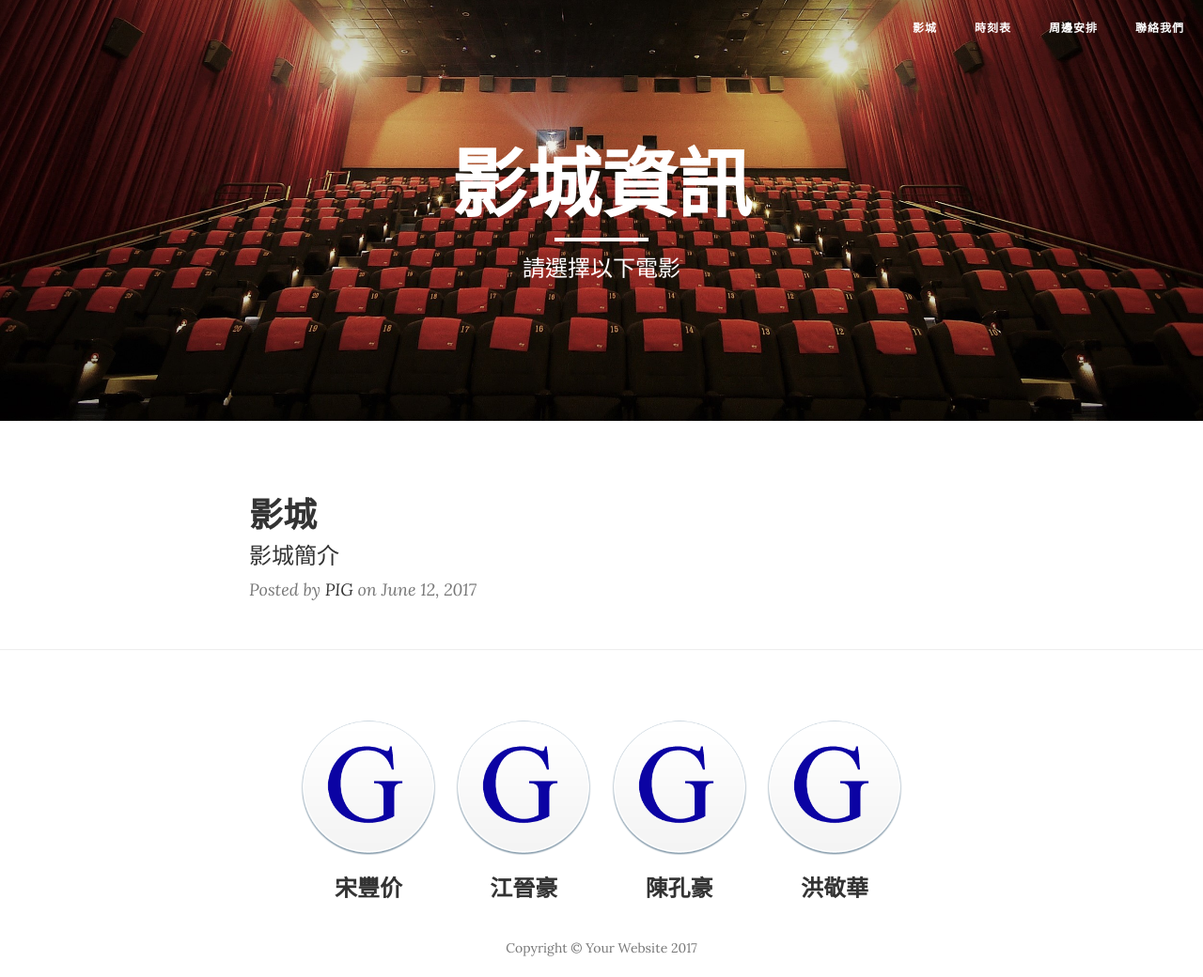
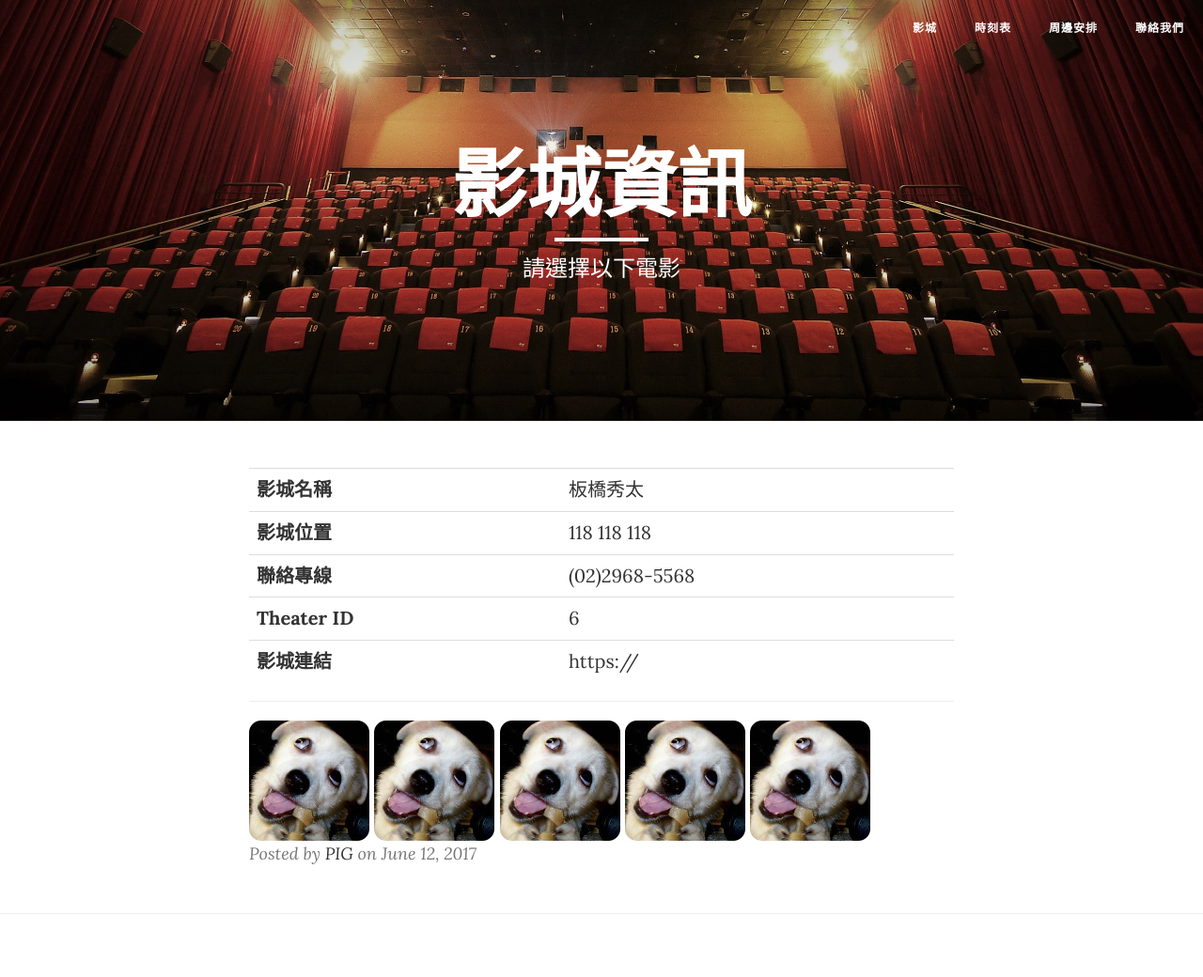
Before and after one commit to KungHao/WebDesign, a website: page WebFinal/index.html in a window 1280 px wide. Shown: the top 1040 px of the page at 94% size. Drawn offline with nearby package versions, Linux system fonts and the light colour scheme.

Commit message:
06/13 update index table

```diff
--- a/WebFinal/index.html
+++ b/WebFinal/index.html
@@ -89,8 +89,34 @@
             <div class="col-lg-8 col-lg-offset-2 col-md-10 col-md-offset-1">
                 <div class="post-preview">
                     <a href="post.html">
-                        <h2 class="post-title">影城</h2>
-                        <h3 class="post-subtitle">影城簡介</h3>
+                        <table class="table">
+                            <tr>
+                                <th>影城名稱</th>
+                                <td>板橋秀太</td>
+                            </tr>
+                            <tr>
+                                <th>影城位置</th>
+                                <td>118 118 118</td>
+                            </tr>
+                            <tr>
+                                <th>聯絡專線</th>
+                                <td>(02)2968-5568</td>
+                            </tr>
+                            <tr>
+                                <th>Theater ID</th>
+                                <td>6</td>
+                            </tr>
+                            <tr>
+                                <th>影城連結</th>
+                                <td>https://</td>
+                            </tr>
+                        </table>
+                        <hr>
+                        <img src="img/dog.png">
+                        <img src="img/dog.png">
+                        <img src="img/dog.png">
+                        <img src="img/dog.png">
+                        <img src="img/dog.png">
                     </a>
                     <p class="post-meta">Posted by <a href="#">PIG</a> on June 12, 2017</p>
                 </div>
```
Also changed, not shown: WebFinal/img/dog.png (added).
